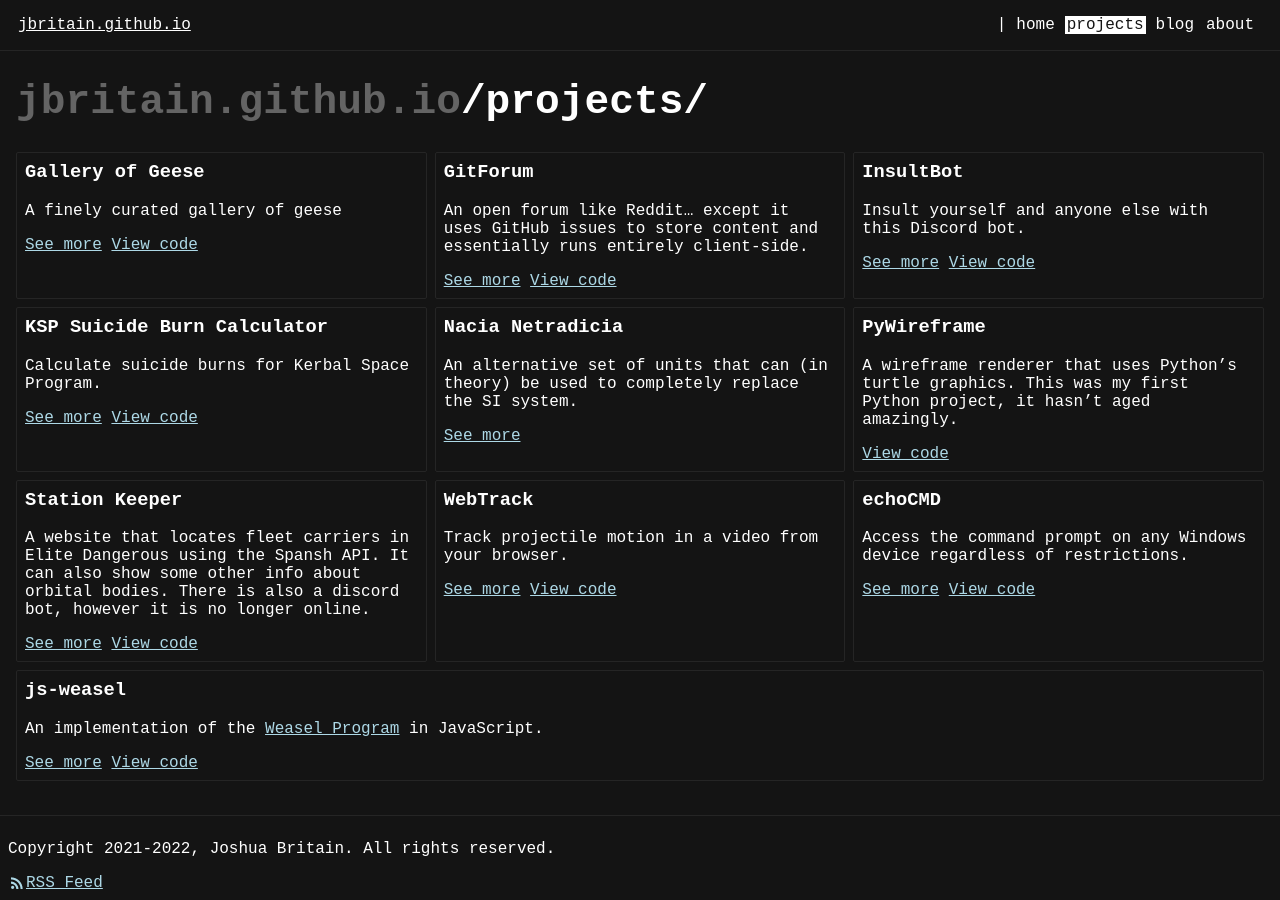
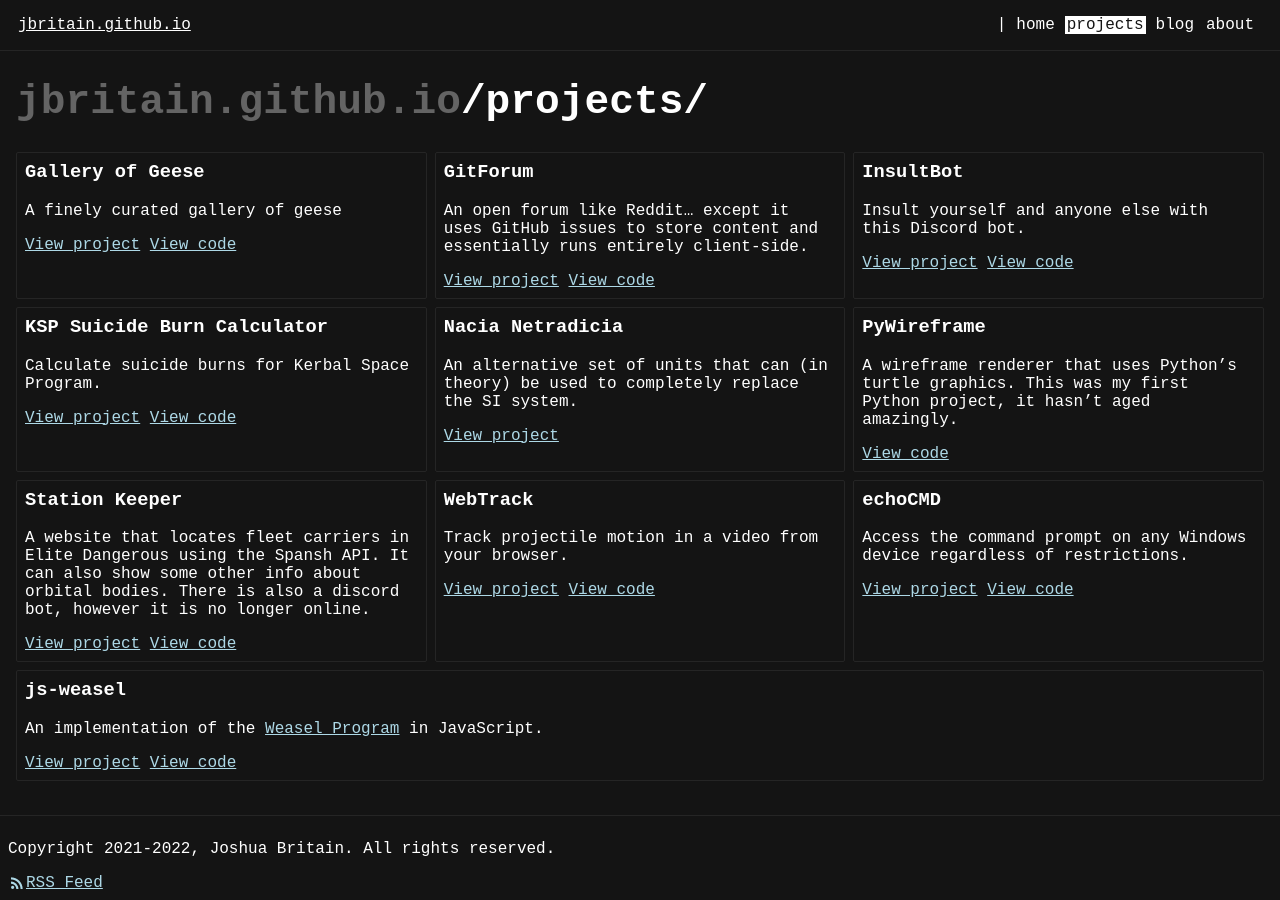
Before and after one commit to jbritain/jbritain.github.io, a Jekyll site: the page built from pages/projects.html, in a window 1280 px wide. Built offline with Jekyll 4.4.1, drawn with Linux system fonts in a browser that asks for light colours; a style sheet for code colours, icons or effects is not loaded.

Commit message:
Update projects.html

```diff
--- a/pages/projects.html
+++ b/pages/projects.html
@@ -12,7 +12,7 @@ permalink: /projects/
             <p>{{ project }}</p>
 
             {% if project.link != nil %}
-                <a href="{{ project.link }}">See more</a>
+                <a href="{{ project.link }}">View project</a>
             {% endif %}
 
             {% if project.code != nil %}
```
